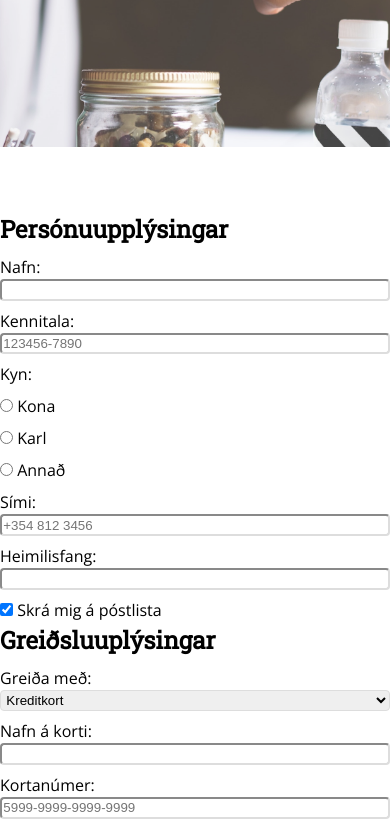
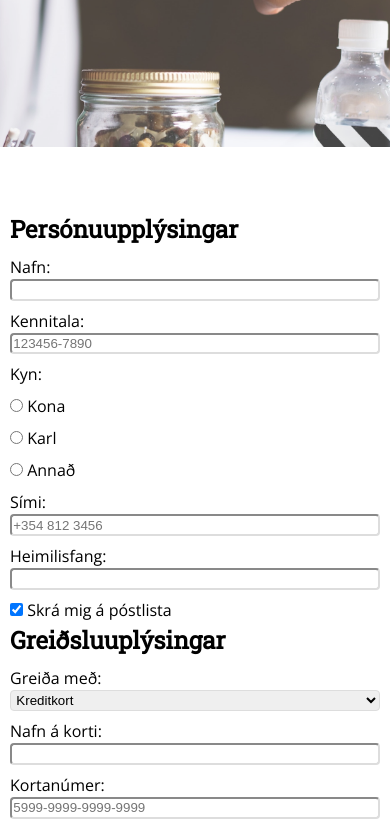
Before and after one commit to omarpall/Vefforitun, a website: page gogn/buy.html in a window 390 px wide. Shown: the part 275-1099 px from the top of the page. Drawn offline with nearby package versions, Linux system fonts and the light colour scheme.

Commit message:
Reyni að laga gutter á kaupa síðu fyrir xsm

```diff
--- a/gogn/buy.html
+++ b/gogn/buy.html
@@ -21,7 +21,7 @@
 		<main>
 			<section>
 				<div class="row">
-					<div class="input--col col col-4 col-sm-12 offset-1 offset-sm-0">
+					<div class="input--col col col-4 col-xsm-12 offset-1 offset-xsm-0">
 						<h2>Persónuupplýsingar</h2>
 
 						<label for="name">Nafn:</label>
@@ -53,7 +53,7 @@
 
 					</div>
 
-					<div class="input--col col col-4 col-sm-12 offset-2 offset-sm-0">
+					<div class="input--col col col-4 col-xsm-12 offset-2 offset-xsm-0">
 						<h2> Greiðsluuplýsingar </h2>
 
 						<label>Greiða með:</label>
--- a/gogn/styles.css
+++ b/gogn/styles.css
@@ -49,7 +49,6 @@ header {
   align-items: center; }
 
 .forsida > h1 {
-  font-family: "Merriweather";
   opacity: 0;
   animation: fadeInOnLoad 2s 1 forwards;
   animation-delay: 2s;
@@ -58,7 +57,6 @@ header {
   margin: 0.5em; }
 
 .forsida > p {
-  font-family: "Merriweather";
   opacity: 0;
   animation: fadeInOnLoad 2s 1 forwards;
   animation-delay: 1s;
@@ -385,13 +383,15 @@ select {
 
 @media (max-width: 799px) {
   .offset-sm-0 {
-    margin-left: 0%; }
+    margin-left: 10px;
+    margin-right: 10px; }
   .offset-sm-3 {
     margin-left: 25%; } }
 
 @media (max-width: 499px) {
   .offset-xsm-0 {
-    margin-left: 0%; }
+    margin-left: 10px;
+    margin-right: 10px; }
   .offset-xsm-3 {
     margin-left: 25%; } }
 
```
